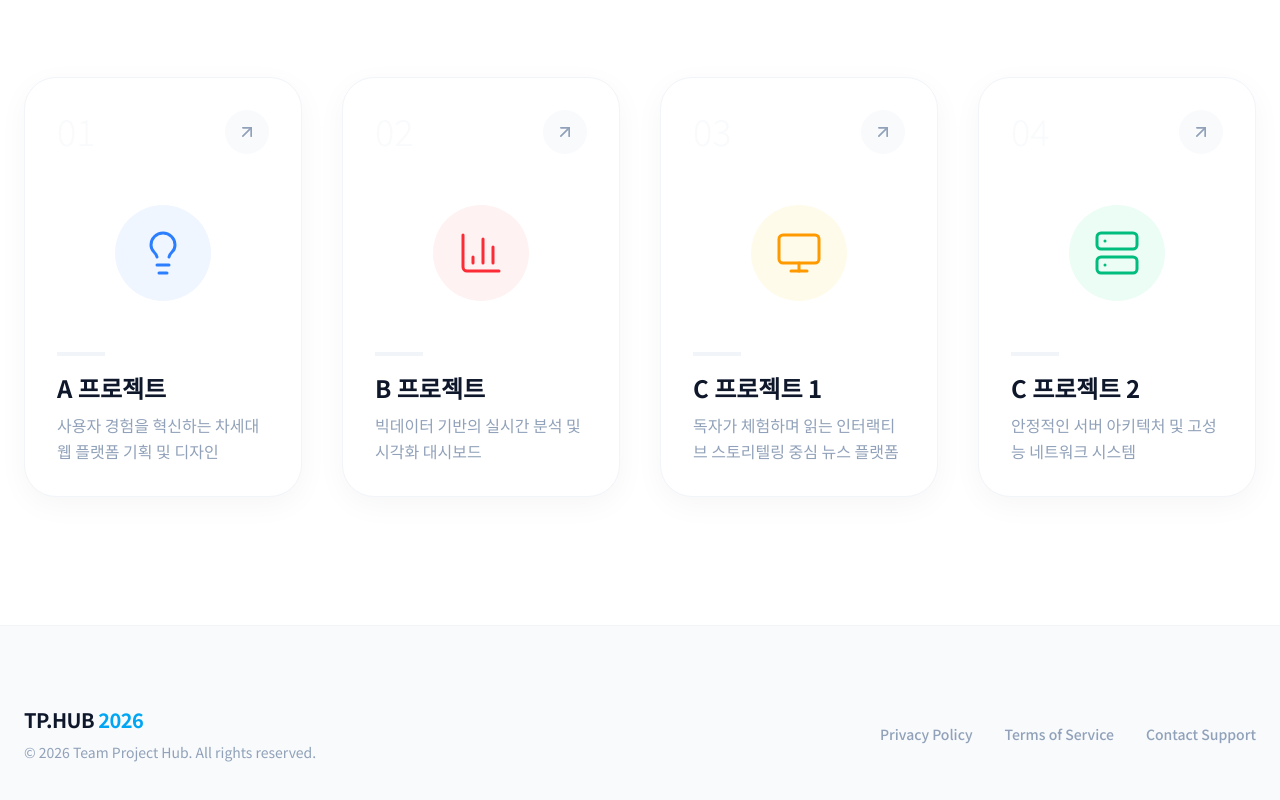
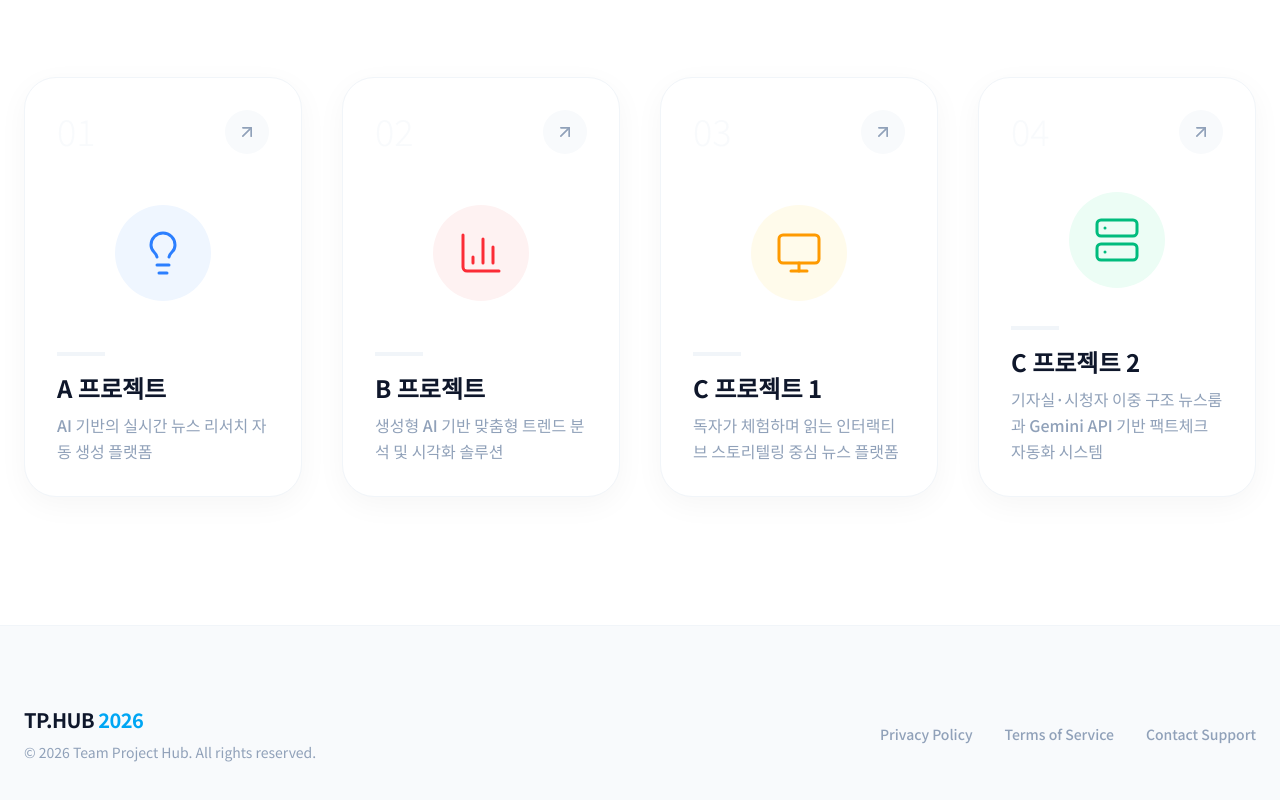
Before and after one commit to uog3958-cloud/team, a React (Vite) app: page / in a window 1280 px wide. Shown: the part 959-1759 px from the top of the page. Built offline with nearby package versions, Linux system fonts and the light colour scheme; a web font is replaced by a local one.

Commit message:
feat: Update project descriptions and links
Reflects current project details and points to live deployments for better showcase.

```diff
--- a/src/App.tsx
+++ b/src/App.tsx
@@ -274,7 +274,7 @@ export default function App() {
                     <ProjectBlock
                       number="01"
                       title="A 프로젝트"
-                      description="사용자 경험을 혁신하는 차세대 웹 플랫폼 기획 및 디자인"
+                      description="AI 기반의 실시간 뉴스 리서치 자동 생성 플랫폼"
                       href="https://ai-news-room.vercel.app/"
                       target="_blank"
                       rel="noopener noreferrer"
@@ -285,8 +285,10 @@ export default function App() {
                     <ProjectBlock
                       number="02"
                       title="B 프로젝트"
-                      description="빅데이터 기반의 실시간 분석 및 시각화 대시보드"
-                      href="#"
+                      description="생성형 AI 기반 맞춤형 트렌드 분석 및 시각화 솔루션"
+                      href="https://mbc-qpjk.vercel.app/"
+                      target="_blank"
+                      rel="noopener noreferrer"
                       delay={0.2}
                       icon={BarChart3}
                       colorTheme="red"
@@ -305,7 +307,7 @@ export default function App() {
                     <ProjectBlock
                       number="04"
                       title="C 프로젝트 2"
-                      description="안정적인 서버 아키텍처 및 고성능 네트워크 시스템"
+                      description="기자실·시청자 이중 구조 뉴스룸과 Gemini API 기반 팩트체크 자동화 시스템"
                       href="https://donga-project-c.vercel.app/"
                       target="_blank"
                       rel="noopener noreferrer"
```
